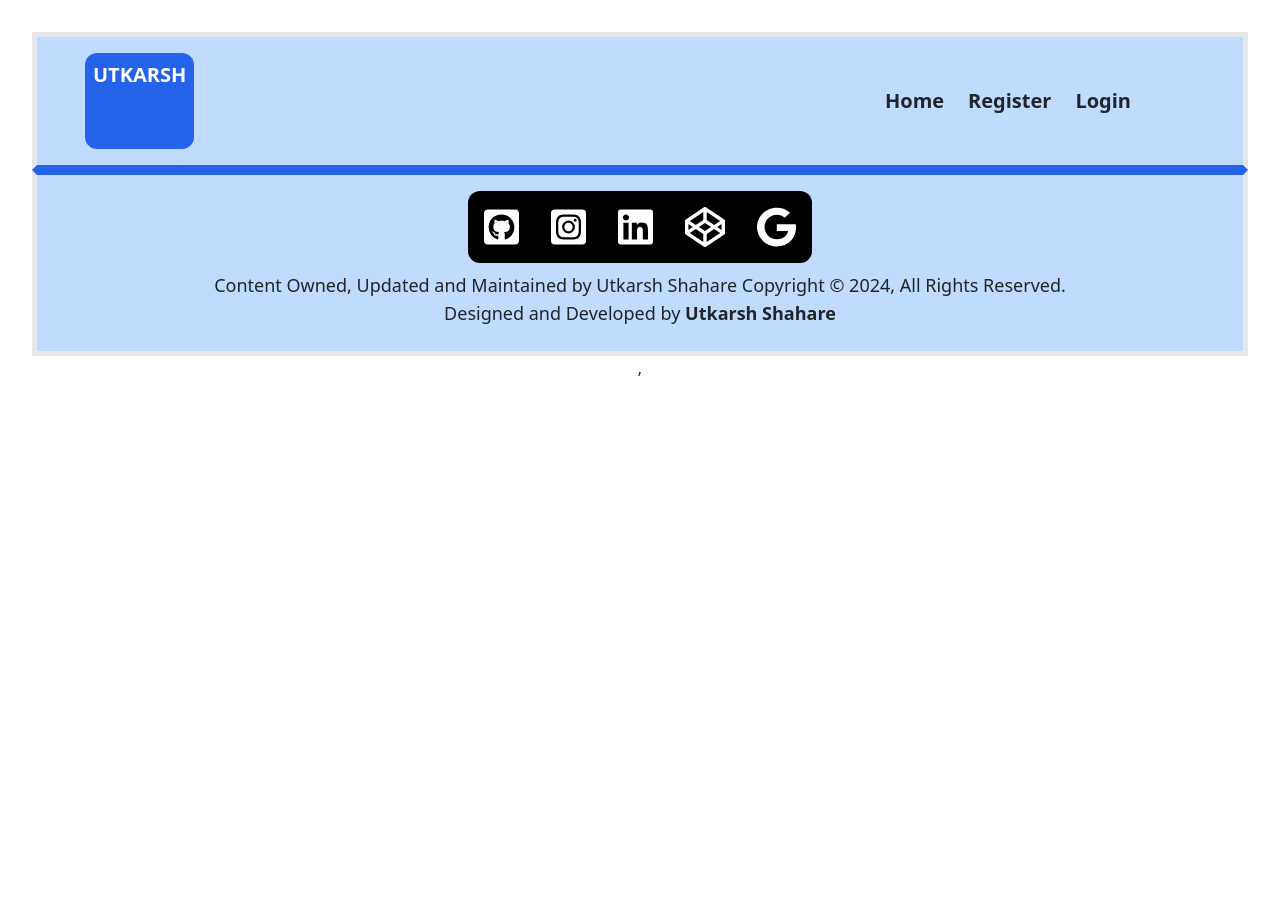
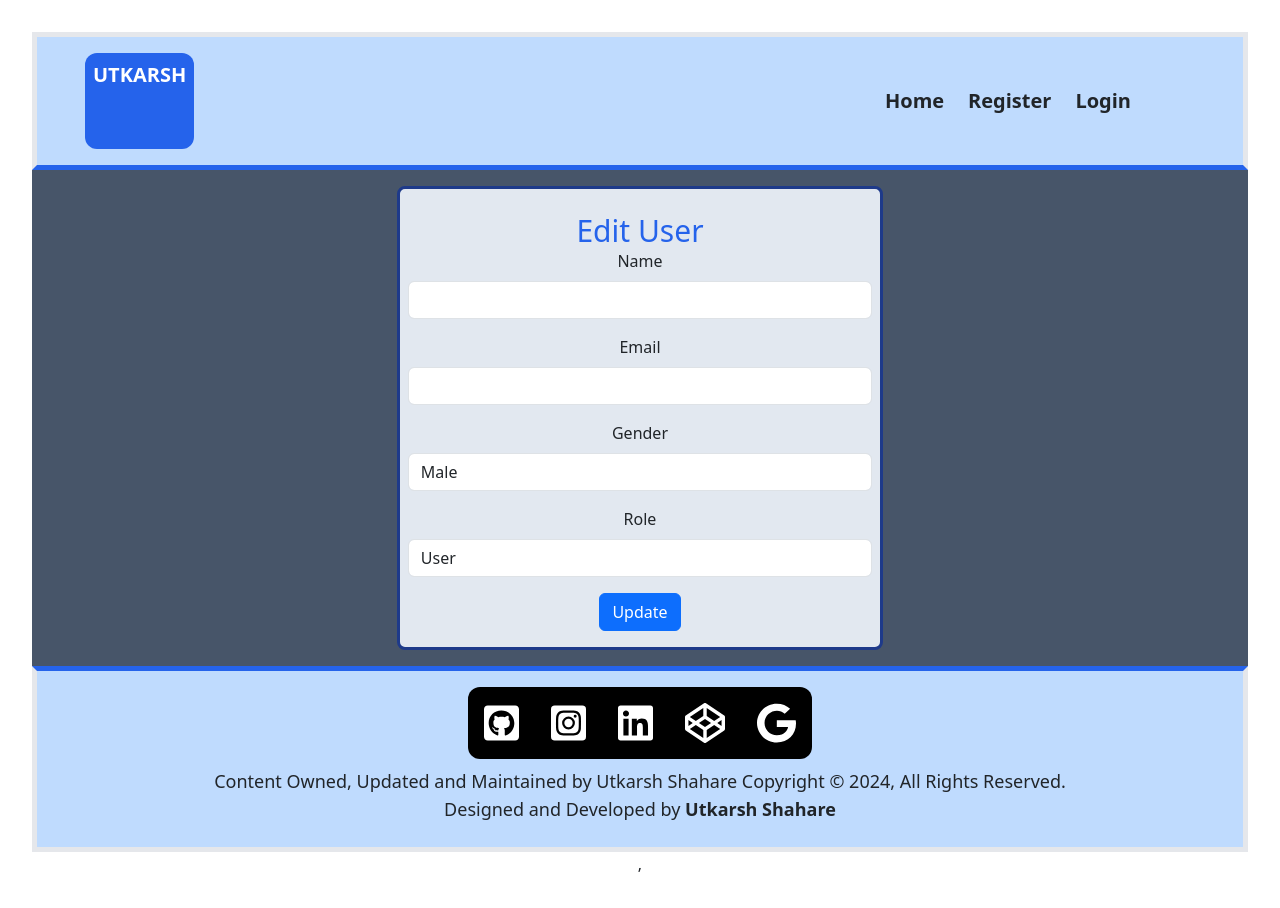
Before and after one commit to utkarsh2004git/React-Project-Blog, a React (Vite) app in the folder frontend/: page /admin/viewUsers/editUser/1 in a window 1280 px wide. Before the commit the page ends 800 px from the top, so only its background shows below. Built offline with nearby package versions, Linux system fonts and the light colour scheme; no server answers.

Commit message:
added Edit User Functionality

```diff
--- a/frontend/src/App.jsx
+++ b/frontend/src/App.jsx
@@ -10,6 +10,8 @@ import Logout from './pages/logout/Logout'
 import Footer from './components/Footer'
 import ViewUsers from './pages/user/ViewUsers'
 import AddUser from './pages/user/AddUser'
+import AdminUpdateUser from './pages/user/Admin-Update-User'
+
 function App() {
 
   return (
@@ -24,6 +26,7 @@ function App() {
           <Route path="/logout" element={<Logout />} />
           <Route path="/admin/viewUsers" element={<ViewUsers />} />
           <Route path="/admin/adduser" element={<AddUser />} />
+          <Route path="/admin/viewUsers/editUser/:id" element={<AdminUpdateUser />} />
         </Routes>
       <Footer/>
       </BrowserRouter>
--- /dev/null
+++ b/frontend/src/pages/user/Admin-Update-User.jsx
@@ -0,0 +1,161 @@
+import { useState, useEffect } from "react";
+import { useParams } from "react-router-dom";
+import Swal from "sweetalert2"; // Import Swal for displaying alerts
+import "bootstrap/dist/css/bootstrap.min.css";
+
+const AdminUpdateUser = () => {
+  const [data, setData] = useState({
+    name: "",
+    email: "",
+    role: "",
+    gender: "",
+  });
+  const params = useParams();
+
+  // Fetch single user data based on ID
+  const getSingleUserData = async () => {
+    try {
+      const token = localStorage.getItem("token");
+      const headers = token ? { "Content-Type": "application/json", Authorization: token } : {};
+      const response = await fetch(`http://localhost:3000/api/admin/viewUsers/editUser/${params.id}`, {
+        method: "GET",
+        headers,
+      });
+      const userData = await response.json();
+      console.log(userData);
+      setData({
+        name: userData.name,
+        email: userData.email,
+        role: userData.role,
+        gender: userData.gender,
+      });
+    } catch (error) {
+      console.error("Error fetching user data:", error);
+    }
+  };
+
+
+  useEffect(() => {
+    getSingleUserData();
+  }, []);
+
+  const handleInput = (e) => {
+
+    let name=e.target.name;
+    let value=e.target.value;
+    setData({
+        ...data,
+        [name]:value,
+    })
+    };
+     // to update data dynamically
+     const handleSubmit = async (e) => {
+        e.preventDefault();
+
+        try {
+          const token = localStorage.getItem("token");
+          const headers = token ? {
+            Authorization: token,
+            "Content-Type": "application/json"
+          } : {};
+
+          // Construct the request body with updated data
+          const requestBody = JSON.stringify(data);
+
+          // Send PATCH request with updated data
+          const response = await fetch(`http://localhost:3000/api/admin/viewUsers/editUser/${params.id}`, {
+            method: "PATCH",
+            headers,
+            body: requestBody, // Pass the updated data as the request body
+          });
+
+          if (response.ok) {
+            Swal.fire("Updated!", "User updated successfully!", "success");
+          } else {
+            const errorData = await response.json();
+            Swal.fire("Error!", errorData.message || "An error occurred while updating the user.", "error");
+          }
+        } catch (error) {
+          console.error("Error updating user:", error);
+          Swal.fire("Error!", "An unexpected error occurred. Please try again later.", "error");
+        }
+      };
+
+
+  return (
+    <div className="bg-slate-600 py-3">
+      <div className="container w-2/5 border-3 border-blue-900 py-3 p-2 rounded-lg bg-slate-200">
+        <h2 className="text-center text-3xl mt-2 text-blue-600">Edit User</h2>
+        <form onSubmit={handleSubmit}>
+          <div className="mb-3">
+            <label htmlFor="name" className="form-label">
+              Name
+            </label>
+            <input
+              type="text"
+              className="form-control"
+              id="name"
+              name="name"
+              value={data.name}
+              onChange={handleInput}
+            />
+          </div>
+          <div className="mb-3">
+            <label htmlFor="email" className="form-label">
+              Email
+            </label>
+            <input
+              type="email"
+              className="form-control"
+              id="email"
+              name="email"
+              value={data.email}
+              onChange={handleInput}
+
+
+            />
+          </div>
+          <div className="mb-3">
+            <label htmlFor="gender" className="form-label">
+              Gender
+            </label>
+            <select
+              className="form-control"
+              id="gender"
+              name="gender"
+              value={data.gender}
+              onChange={handleInput}
+
+            >
+              <option value="Male">Male</option>
+              <option value="Female">Female</option>
+              <option value="Other">Other</option>
+            </select>
+          </div>
+          <div className="mb-3">
+            <label htmlFor="role" className="form-label">
+              Role
+            </label>
+            <select
+              className="form-control"
+              id="role"
+              name="role"
+              value={data.role}
+              onChange={handleInput}
+            >
+              <option value="User">User</option>
+              <option value="Admin">Admin</option>
+            </select>
+          </div>
+          <div className="text-center">
+            <button type="submit" className="btn btn-primary">
+              Update
+            </button>
+          </div>
+        </form>
+      </div>
+    </div>
+  );
+};
+
+export default AdminUpdateUser;
--- a/frontend/src/pages/user/ViewUsers.jsx
+++ b/frontend/src/pages/user/ViewUsers.jsx
@@ -100,7 +100,7 @@ const ViewUser = () => {
   return (
     <>
       <div className="absolute right-0 bg-green-600 text-white p-2 mt-2 mr-9 rounded-lg">
-        <Link to="addUser">Add User</Link>
+        <Link to="/admin/addUser">Add User</Link>
       </div>
       <div className="container text-center">
         <div className="btn-group pt-3">
```
Also changed, not shown: 2 other files (tests, documents, lock files or other folders).
